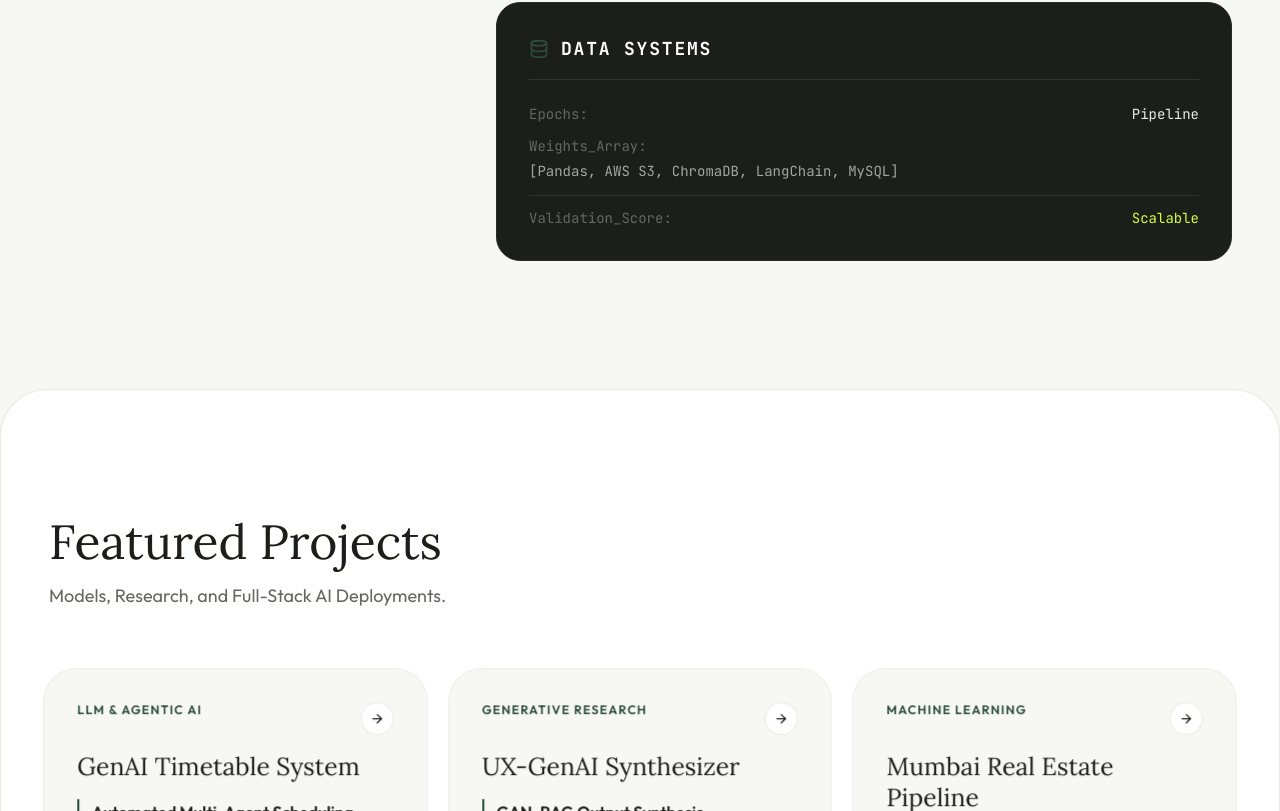
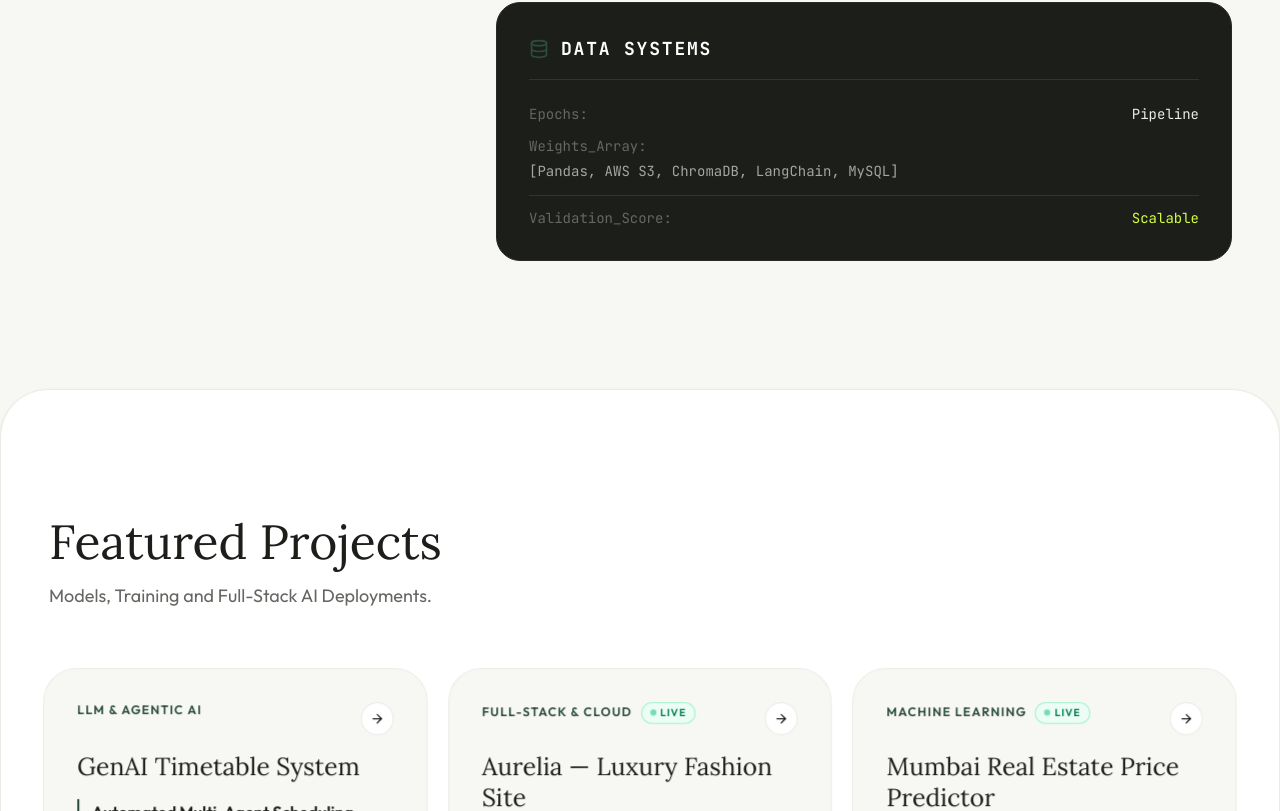
Before and after one commit to Manavdarji2/Manav-Darji.github.io, a React (Vite) app: page / in a window 1280 px wide. Shown: the part 2918-3729 px from the top of the page. Built offline with nearby package versions, Linux system fonts and the light colour scheme.

Commit message:
add more project and live link for some project for show case

```diff
--- a/src/components/sections/Projects.jsx
+++ b/src/components/sections/Projects.jsx
@@ -10,7 +10,7 @@ export const Projects = () => {
                 <div className="flex flex-col md:flex-row justify-between items-end mb-16 px-4 md:px-0">
                     <div>
                         <h2 className="font-serif text-4xl md:text-5xl mb-4">Featured Projects</h2>
-                        <p className="text-[#646762] text-lg">Models, Research, and Full-Stack AI Deployments.</p>
+                        <p className="text-[#646762] text-lg">Models, Training and Full-Stack AI Deployments.</p>
                     </div>
                 </div>
             </OpticalReveal>
@@ -19,11 +19,19 @@ export const Projects = () => {
                 {projects.map((project, i) => (
                     <StaggerItem key={i}>
                         <TiltCard className="h-full perspective-[1000px]">
-                            <a href={project.link || "#"} className="block p-8 rounded-[2rem] bg-[#F7F7F4] border border-[#EBEBE6] min-h-[420px] md:min-h-[380px] h-auto flex flex-col group relative overflow-hidden hover:shadow-2xl hover:border-[#2B4C3E]/40 transition-all duration-500 pb-[180px] md:pb-[140px]">
+                            <a href={project.link || "#"} target={project.live ? "_blank" : "_self"} rel="noopener noreferrer" className="block p-8 rounded-[2rem] bg-[#F7F7F4] border border-[#EBEBE6] min-h-[420px] md:min-h-[380px] h-auto flex flex-col group relative overflow-hidden hover:shadow-2xl hover:border-[#2B4C3E]/40 transition-all duration-500 pb-[180px] md:pb-[140px]">
                                 <div className="flex justify-between items-start mb-4">
-                                    <span className="text-xs font-semibold uppercase tracking-widest block text-[#2B4C3E]">
-                                        {project.category}
-                                    </span>
+                                    <div className="flex items-center gap-2 flex-wrap">
+                                        <span className="text-xs font-semibold uppercase tracking-widest block text-[#2B4C3E]">
+                                            {project.category}
+                                        </span>
+                                        {project.live && (
+                                            <span className="flex items-center gap-1 px-2 py-0.5 rounded-full bg-emerald-50 border border-emerald-200 text-emerald-700 text-[10px] font-bold uppercase tracking-widest">
+                                                <span className="w-1.5 h-1.5 rounded-full bg-emerald-500 animate-pulse inline-block"></span>
+                                                Live
+                                            </span>
+                                        )}
+                                    </div>
                                     <div className="w-8 h-8 rounded-full bg-white border border-[#EBEBE6] flex items-center justify-center text-[#1C1E1A] group-hover:bg-[#2B4C3E] group-hover:text-white group-hover:border-[#2B4C3E] transition-all duration-300 transform group-hover:rotate-[-45deg]">
                                         <ArrowRight size={14} />
                                     </div>
--- a/src/data/portfolioData.js
+++ b/src/data/portfolioData.js
@@ -12,49 +12,99 @@ export const projects = [
         title: "GenAI Timetable System",
         category: "LLM & Agentic AI",
         impact: "Automated Multi-Agent Scheduling",
-        tags: ["Flask", "LangChain", "LLM APIs"],
-        desc: "Developed a Generative AI-based timetable management system using multi-agent reasoning to automate complex scheduling. Extending with dynamic rescheduling.",
-        link: "https://github.com/Manavdarji2"
+        tags: ["Flask", "LangChain", "LLM APIs", "Python"],
+        desc: "Generative AI-based timetable management system using multi-agent reasoning to automate complex scheduling with dynamic rescheduling on teacher absence.",
+        link: "https://github.com/Manavdarji2/Timetable-genius"
     },
     {
-        title: "UX-GenAI Synthesizer",
-        category: "Generative Research",
-        impact: "GAN-RAG Output Synthesis",
-        tags: ["Pix2Pix", "SPADE", "ChromaDB", "RAG"],
-        desc: "Independent research integrating GAN and RAG architectures for AI-driven UX design generation. Evaluating generator-discriminator performance.",
-        link: "https://github.com/Manavdarji2"
+        title: "Aurelia — Luxury Fashion Site",
+        category: "Full-Stack & Cloud",
+        impact: "Live on Google Cloud Run",
+        tags: ["HTML/CSS/JS", "Python", "Google Cloud Run", "Antigravity MCP"],
+        desc: "First live-deployed project built during the GFG × Google Antigravity Workshop. Luxury fashion e-commerce platform containerized via Docker and deployed on Google Cloud Run CLI.",
+        link: "https://aurelia-234264899332.us-central1.run.app/index.html",
+        live: true
     },
     {
-        title: "Mumbai Real Estate Pipeline",
+        title: "Mumbai Real Estate Price Predictor",
         category: "Machine Learning",
         impact: "92% Accuracy on 3K+ Listings",
-        tags: ["Random Forest", "Scikit-learn"],
-        desc: "Architected a predictive model achieving 92% accuracy on 3K+ listings. Implemented rigorous feature scaling, encoding, and cross-validation techniques.",
-        link: "https://github.com/Manavdarji2"
+        tags: ["Random Forest", "Scikit-learn", "Streamlit"],
+        desc: "Predictive model achieving 92% accuracy on 3,000+ property listings using feature scaling, one-hot encoding & k-fold cross-validation. Deployed as an interactive Streamlit web app.",
+        link: "https://pricepredictionmumbai.streamlit.app/",
+        live: true
+    },
+    {
+        title: "MedSimplify",
+        category: "Healthcare AI",
+        impact: "Medical Report Simplifier",
+        tags: ["TypeScript", "AI/LLM", "Healthcare"],
+        desc: "An AI-powered web application that simplifies complex medical reports into plain, easy-to-understand language, empowering patients to understand their diagnoses.",
+        link: "https://github.com/Manavdarji2/MedSimplify"
+    },
+    {
+        title: "Research Paper Connection Finder",
+        category: "Knowledge Graph & MCP",
+        impact: "Graph-based Idea Discovery",
+        tags: ["CSS", "MCP", "Graph Theory", "LLM"],
+        desc: "Visualizes connections between research papers using graph structures and MCP. Finds conceptual links to help researchers discover new project ideas and cross-domain insights.",
+        link: "https://github.com/Manavdarji2/Research-Paper-Connection-Finder"
+    },
+    {
+        title: "Local AI Assistant",
+        category: "Agentic AI",
+        impact: "Multi-Modal Local + Cloud Agent",
+        tags: ["Python", "Multi-Agent", "LLM", "Vision"],
+        desc: "Combines local and online AI modes with multiple agents. A fully local AI assistant supporting text & image analysis, blending privacy-first local inference with cloud AI APIs.",
+        link: "https://github.com/Manavdarji2/Local-AI"
+    },
+    {
+        title: "YouTube Video Summarizer",
+        category: "LLM & NLP",
+        impact: "Query-Based Transcript Summarization",
+        tags: ["Python", "LLM", "RAG", "Streamlit"],
+        desc: "Lightweight YouTube Video Summarizer leveraging transcripts and documents to generate clear, structured summaries. Powered by LLMs with query-based retrieval.",
+        link: "https://github.com/Manavdarji2/yt-summarizer.github.io"
+    },
+    {
+        title: "Equity Research Analysis Tool",
+        category: "FinTech AI",
+        impact: "URL-Based Financial Research",
+        tags: ["Python", "LangChain", "URL Loader", "LLM"],
+        desc: "Research-based tool that retrieves and analyzes financial information from user-provided URLs. Uses LangChain URL loaders for real-time equity research synthesis.",
+        link: "https://github.com/Manavdarji2/Equity-Research-Analysis-"
     },
     {
         title: "Neural Vision Classifier",
         category: "Deep Learning",
         impact: "94% Top-1 Accuracy",
         tags: ["TensorFlow", "Keras", "CNN"],
-        desc: "Designed a Convolutional Neural Network achieving 94% accuracy on 2K+ image datasets, incorporating ReLU activations and dropout regularization.",
+        desc: "Convolutional Neural Network achieving 94% accuracy on 2K+ image datasets, incorporating ReLU activations and dropout regularization for robust generalization.",
         link: "https://github.com/Manavdarji2"
     },
     {
         title: "Twitter Sentiment Analysis",
         category: "NLP",
         impact: "87% Semantic Evaluation",
-        tags: ["NLP", "KNN Algorithm"],
-        desc: "Developed a KNN-based sentiment classifier trained on 50K tweets, achieving 87% accuracy in real-world semantic evaluation.",
+        tags: ["NLP", "KNN Algorithm", "Python"],
+        desc: "KNN-based sentiment classifier trained on 50K tweets, achieving 87% accuracy in real-world semantic evaluation with optimized preprocessing.",
         link: "https://github.com/Manavdarji2"
     },
     {
-        title: "Personal AI Assistant",
-        category: "Voice & Automation",
-        impact: "Real-time API Execution",
-        tags: ["API Integration", "Voice UI"],
-        desc: "Built a voice-enabled AI assistant for real-time task automation and intelligent query handling utilizing multiple concurrent APIs.",
-        link: "https://github.com/Manavdarji2"
+        title: "Snake Game — Reinforcement Learning",
+        category: "Reinforcement Learning",
+        impact: "Self-Learning PyTorch Agent",
+        tags: ["Python", "PyTorch", "RL", "Deep Q-Learning"],
+        desc: "Classic Snake game where an AI agent learns entirely from environment interaction using Deep Q-Learning with PyTorch, improving strategy over training episodes.",
+        link: "https://github.com/Manavdarji2/Snake-Game-RL"
+    },
+    {
+        title: "SQL Query Generator — GenAI",
+        category: "Generative AI",
+        impact: "Natural Language to SQL",
+        tags: ["Python", "LLM", "SQL", "Jupyter"],
+        desc: "Natural language to SQL query generator using Large Language Models. Allows non-technical users to query databases using plain English instructions.",
+        link: "https://github.com/Manavdarji2/SQL-database-query-gen-ai"
     }
 ];
 
@@ -83,12 +133,16 @@ export const resumeDB = [
         answer: "I developed a GenAI Timetable Management System using Flask and LLM-powered reasoning to automate class and teacher scheduling. It integrates LLM APIs with prompt-engineering for context-aware generation and dynamic rescheduling upon teacher absence."
     },
     {
-        keywords: ["ux", "ux-genai", "research", "gan", "spade", "pix2pix", "design"],
-        answer: "I am actively researching the integration of GAN and RAG architectures for AI-driven UX design generation. This involves leveraging Pix2Pix, SPADE, and ChromaDB to synthesize structured UX outputs."
+        keywords: ["aurelia", "fashion", "cloud run", "luxury", "workshop", "gfg", "google", "live project", "deployed"],
+        answer: "Aurelia is a live luxury fashion e-commerce site I built and deployed during the GFG × Google Antigravity Workshop. It uses HTML/CSS/JS with a Python backend, containerized via Docker and deployed on Google Cloud Run. You can visit it at aurelia-234264899332.us-central1.run.app."
     },
     {
-        keywords: ["projects", "machine learning projects", "real estate", "cnn", "sentiment", "twitter", "vision"],
-        answer: "My key projects include a Mumbai Real Estate Pipeline (Random Forest, 92% accuracy), a CNN Image Classifier (TensorFlow/Keras, 94% accuracy), and a Twitter Sentiment Analysis tool (KNN, 87% accuracy on 50K tweets)."
+        keywords: ["projects", "machine learning projects", "real estate", "cnn", "sentiment", "twitter", "vision", "streamlit", "price", "predictor", "mumbai", "all projects", "github projects"],
+        answer: "I have 12 projects showcased on my portfolio. Live deployments: Aurelia (luxury fashion, Google Cloud Run) and Mumbai Real Estate Price Predictor (92% accuracy, Streamlit). GitHub projects include: GenAI Timetable System, MedSimplify, Research Paper Connection Finder, Local AI Assistant, YouTube Video Summarizer, Equity Research Analysis Tool, Neural Vision Classifier, Twitter Sentiment Analysis, Snake Game RL, and SQL Query Generator."
+    },
+    {
+        keywords: ["github", "repositories", "repos", "medsimplify", "snake", "reinforcement", "sql", "youtube summarizer", "equity", "local ai", "research paper"],
+        answer: "My GitHub (github.com/Manavdarji2) has 18 public repositories. Featured: MedSimplify (TypeScript, AI medical reports), Research Paper Connection Finder (MCP + graph), Local AI Assistant (multi-modal multi-agent), YouTube Summarizer (RAG + LLM), Equity Research Tool (LangChain), Snake Game RL (PyTorch Deep Q-Learning), and SQL GenAI Query Generator."
     },
     {
         keywords: ["certifications", "aws", "achievements", "hackathon", "awards", "national coding league", "rank", "isro"],
```
